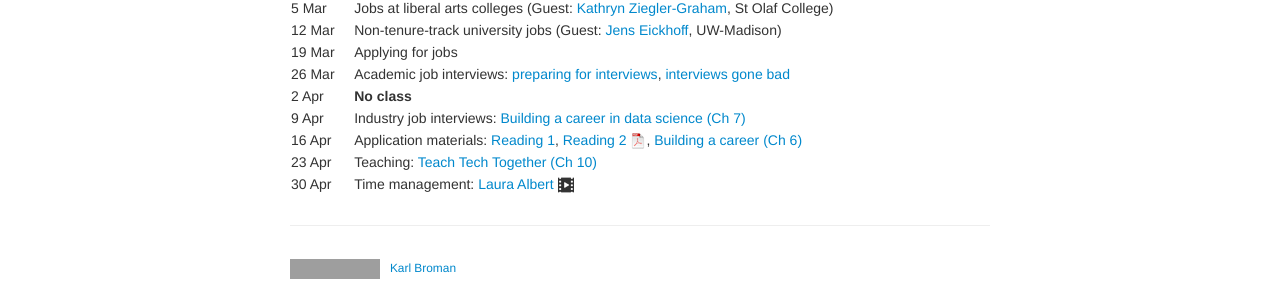
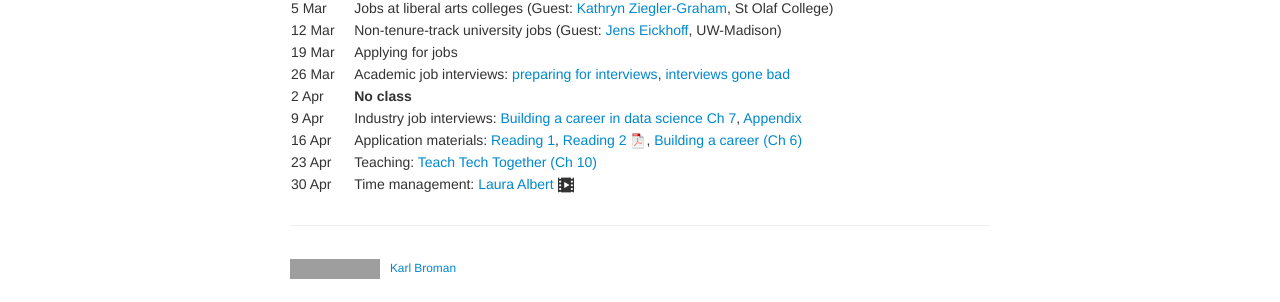
Before and after one commit to kbroman/BMI884_spring2021, a Jekyll site: the page built from schedule.md, in a window 1280 px wide. Shown: the part 287-589 px from the top of the page. Built offline with Jekyll 4.4.1, drawn with Linux system fonts in a browser that asks for light colours; grey boxes are pictures that could not be loaded.

Commit message:
schedule 4/9: link to appendix of interview questions

```diff
--- a/schedule.md
+++ b/schedule.md
@@ -17,7 +17,7 @@ description: Schedule and readings for BMI 884, Biomedical data science professi
 | 19 Mar  |    | Applying for jobs |
 | 26 Mar  |    | Academic job interviews: [preparing for interviews](https://www.sciencemag.org/careers/2018/12/how-put-your-best-foot-forward-faculty-job-interviews), [interviews gone bad](https://www.insidehighered.com/blogs/globalhighered/faculty-job-interviews-gone-bad) |
 | 2 Apr   |    | **No class** |
-| 9 Apr   |    | Industry job interviews: [Building a career in data science (Ch 7)](https://livebook.manning.com/book/build-your-career-in-data-science/chapter-7/1) |
+| 9 Apr   |    | Industry job interviews: [Building a career in data science Ch 7](https://livebook.manning.com/book/build-your-career-in-data-science/chapter-7/1), [Appendix](https://livebook.manning.com/book/build-a-career-in-data-science/appendix/) |
 | 16 Apr  |    | Application materials: [Reading 1](https://mitcommlab.mit.edu/broad/commkit/cover-letter-for-a-faculty-position/), [Reading 2 ![pdf icon](icons/pdf-icon.png)](https://hwpi.harvard.edu/files/ocs/files/gsas-cvs-and-cover-letters.pdf), [Building a career (Ch 6)](https://livebook.manning.com/book/build-your-career-in-data-science/chapter-6/1)
 | 23 Apr  |    | Teaching: [Teach Tech Together (Ch 10)](https://teachtogether.tech/en/index.html#s:motivation) |
 | 30 Apr  |    | Time management: [Laura Albert ![video icon](icons/video-icon.png)](https://www.youtube.com/watch?v=Jmdz0p_gTww) |
```
